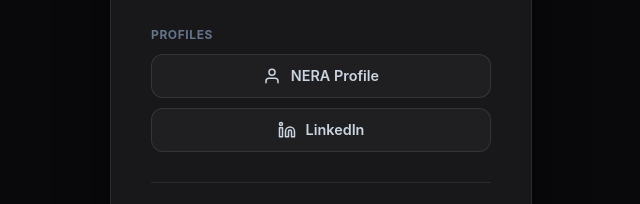
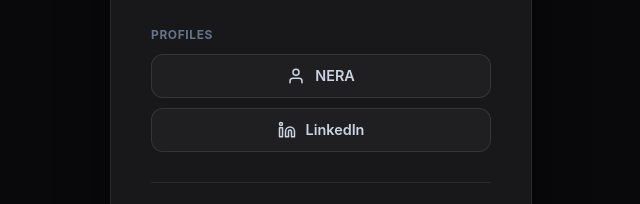
Before and after one commit to Hshoaib/hshoaib.github.io, a plain HTML site: page index.html in a window 1280 px wide. Shown: the part 362-566 px from the top of the page, 319-959 px from the left. Drawn offline with Linux system fonts and the light colour scheme.

Commit message:
Update index.html

```diff
--- a/index.html
+++ b/index.html
@@ -137,7 +137,7 @@
         <div class="links-container">
             <a href="https://www.nera.com/experts/s/hamza-shoaib.html?lang=en" target="_blank" class="profile-link">
                 <svg class="icon" viewBox="0 0 24 24"><path d="M20 21v-2a4 4 0 0 0-4-4H8a4 4 0 0 0-4 4v2"></path><circle cx="12" cy="7" r="4"></circle></svg>
-                NERA Profile
+                NERA
             </a>
 
             <a href="https://www.linkedin.com/in/hamza-shoaib-878052107/" target="_blank" class="profile-link">
```
